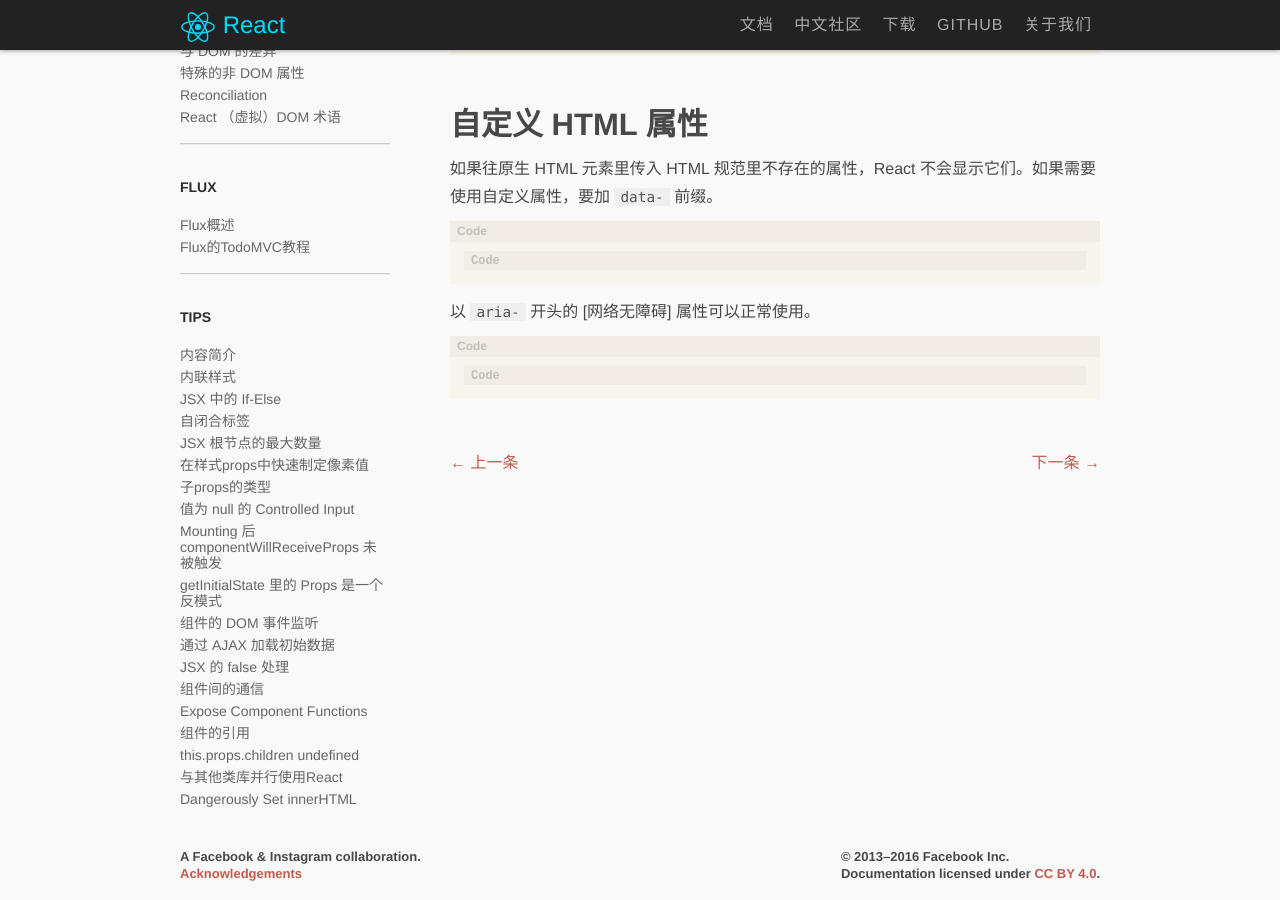
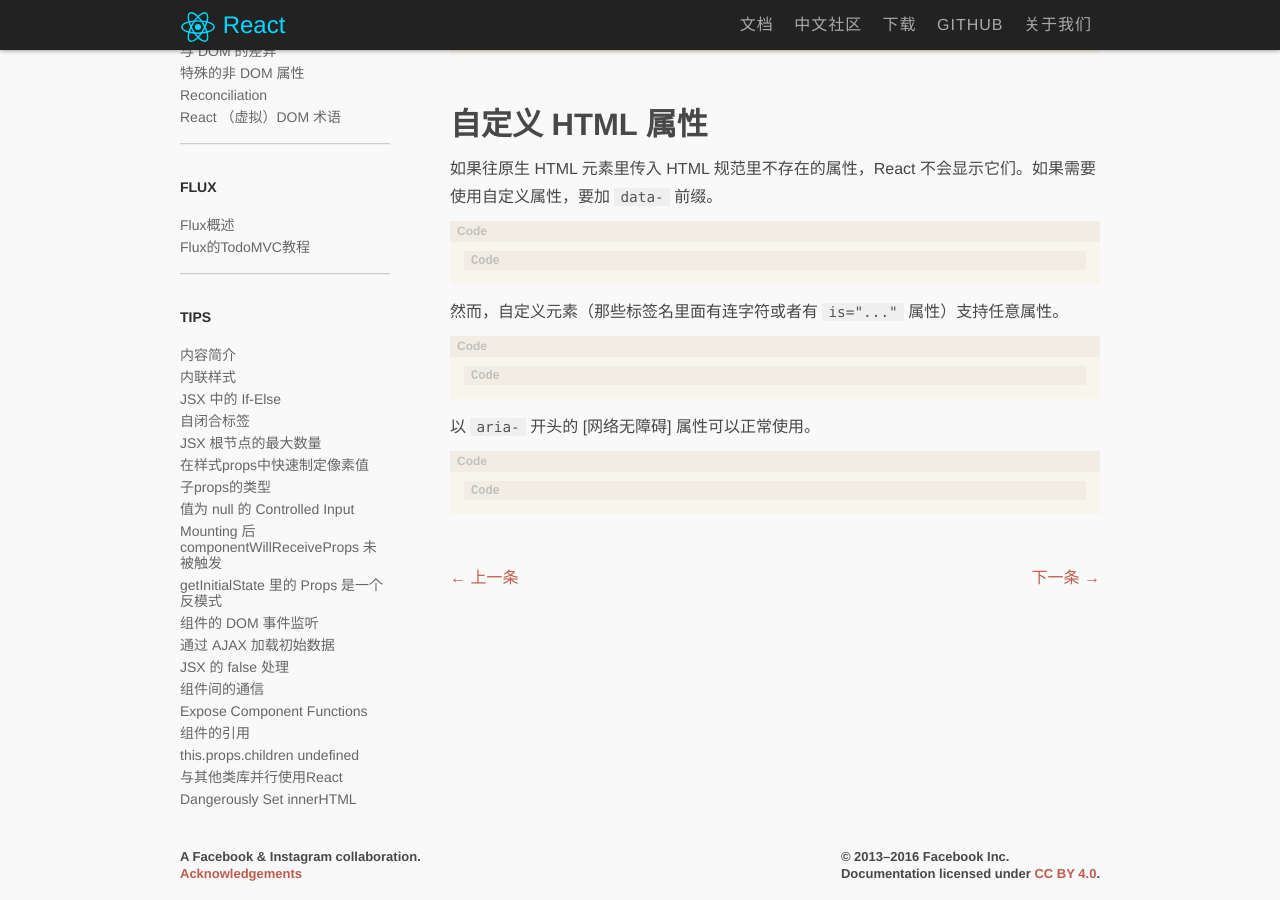
Before and after one commit to yaoshanliang/react-docs, a Jekyll site: the page built from zh/docs/02.3-jsx-gotchas.md, in a window 1280 px wide and 900 px high, scrolled down 1103 px. Built offline with Jekyll 4.4.1, drawn with Linux system fonts in a browser that asks for light colours; Markdown is read by kramdown in place of the engine named in the settings; comment, search, counter and statistics services are not loaded.

Commit message:
增加自定义元素属性说明

````diff
--- a/zh/docs/02.3-jsx-gotchas.md
+++ b/zh/docs/02.3-jsx-gotchas.md
@@ -60,6 +60,12 @@ HTML 实体可以插入到 JSX 的文本中。
 <div data-custom-attribute="foo" />
 ```
 
+然而，自定义元素（那些标签名里面有连字符或者有 `is="..."` 属性）支持任意属性。
+
+```javascript
+<x-my-component custom-attribute="foo" />
+```
+
 以 `aria-` 开头的 [网络无障碍] 属性可以正常使用。
 
 ```javascript
````
